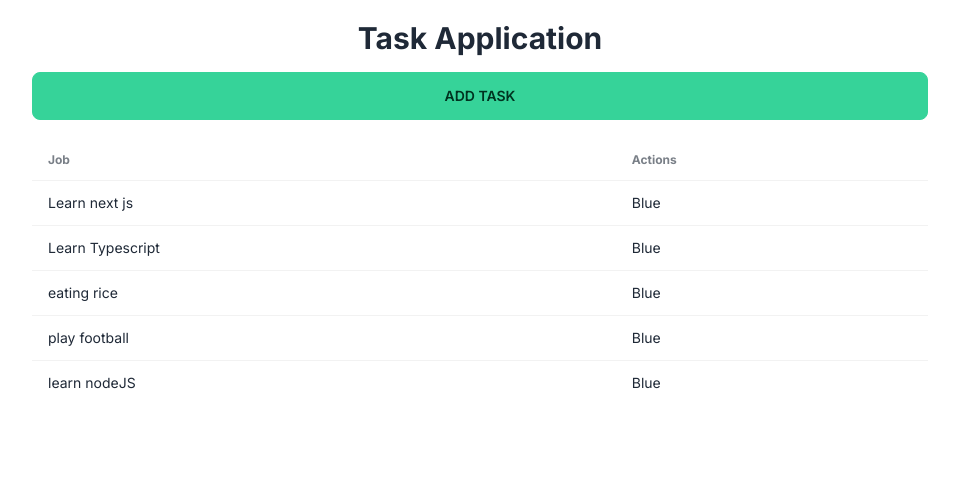
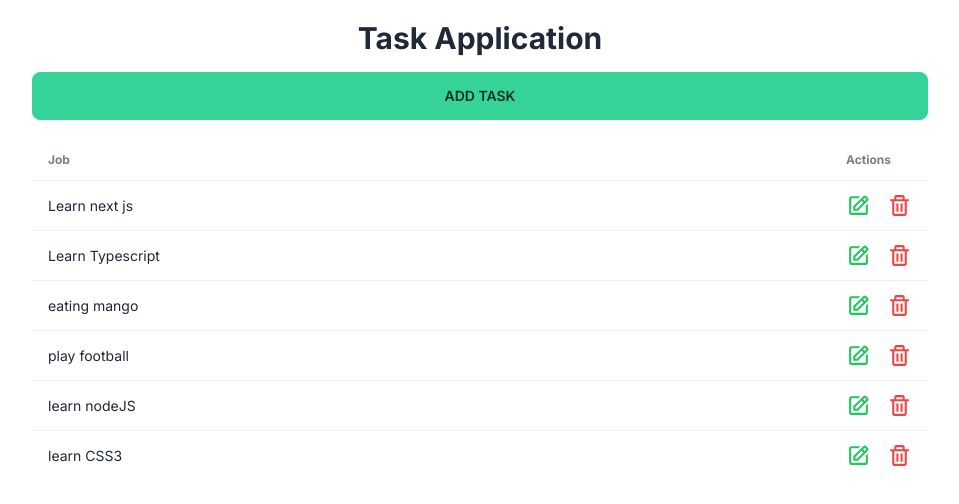
Before and after one commit to Syed-Anwarul-Haque-Piash/task-app-nextjs, a Next.js app: page / in a window 1280 px wide. Shown: the top 504 px of the page, without its empty margins (160-1119 px from the left). Built offline with nearby package versions, Linux system fonts and the light colour scheme; data requests are answered from the project's data file.

Commit message:
update task

```diff
--- a/api.ts
+++ b/api.ts
@@ -19,3 +19,21 @@ export const addTask = async(task:Itask): Promise<Itask>=>{
     const newTask=res.json();
     return newTask
 }
+export const editTask = async(task:Itask): Promise<Itask>=>{
+    const res=await fetch(`${baseURL}/tasks/${task.id}`,{
+        method: 'PUT',
+       headers:{
+        'Content-Type': 'application/json'
+       },
+       body: JSON.stringify(task)
+    })
+    const updatedTask=res.json();
+    return updatedTask
+}
+export const deleteTask = async(id:string): Promise<void>=>{
+    await fetch(`${baseURL}/tasks/${id}`,{
+        method: 'DELETE',
+
+    })
+
+}
--- a/app/components/Task.tsx
+++ b/app/components/Task.tsx
@@ -1,14 +1,51 @@
+'use client';
 import { Itask } from "@/types/Tasks";
+import {BiEdit,BiTrash} from 'react-icons/bi';
+import  {FormEventHandler, useState} from 'react'
+import Modal from "./Modal";
+import { useRouter } from "next/navigation";
+import { editTask } from "@/api";
+//import {FaTrash} from 'react-icons/fa';
 
 interface TaskProps{
     task:Itask
 }
 
 const Task:React.FC<TaskProps> = ({task}) => {
+    const router=useRouter()
+    const [openModalEdit,setOpenModalEdit]=useState<boolean>(false)
+    const [openModalDeleted,setOpenModalDeleted]=useState<boolean>(false)
+    const [taskEdit,setTaskEdit]=useState<string>(task.text)
+    const handleSubmitEdit:FormEventHandler<HTMLFormElement> =async(e)=>{
+       e.preventDefault();
+       await editTask({
+        id:task.id,
+        text: taskEdit
+       })
+       setTaskEdit("");
+       setOpenModalEdit(false)
+       router.refresh();
+    }
     return (
         <tr >
-        <td>{task.text}</td>
-         <td>Blue</td>
+        <td className="w-full">{task.text}</td>
+         <td className="flex gap-4">
+            <BiEdit onClick={()=>setOpenModalEdit(true)} cursor="pointer" size={25} className="text-green-500"></BiEdit>
+            <Modal openModal={openModalEdit} setOpenModal={setOpenModalEdit}>
+                <form onSubmit={handleSubmitEdit}>
+                    <h3 className="font-bold text-lg">Edit Task</h3>
+                    <div className="modal-action">
+                        <input type="text" value={taskEdit} onChange={(e)=>setTaskEdit(e.target.value)}
+                        placeholder="Type here"
+                        className="input input-bordered input-info w-full max-w-xs" />
+                        <button type="submit" className="btn">Submit</button>
+                    </div>
+
+                </form>
+            </Modal>
+            <BiTrash cursor="pointer" size={25} className="text-red-500"></BiTrash>
+         </td>
+
        </tr>
 
     );
--- a/data/tasks.json
+++ b/data/tasks.json
@@ -10,7 +10,7 @@
     },
     {
       "id": "3",
-      "text": "eating rice"
+      "text": "eating mango"
     },
     {
       "id": "4",
@@ -19,6 +19,10 @@
     {
       "id": "d8d33372-09d4-4e00-9fc1-345f3700a03f",
       "text": "learn nodeJS"
+    },
+    {
+      "id": "cfe5e505-1cfe-4852-b835-f60ae6f265a2",
+      "text": "learn CSS3"
     }
   ]
 }
```
